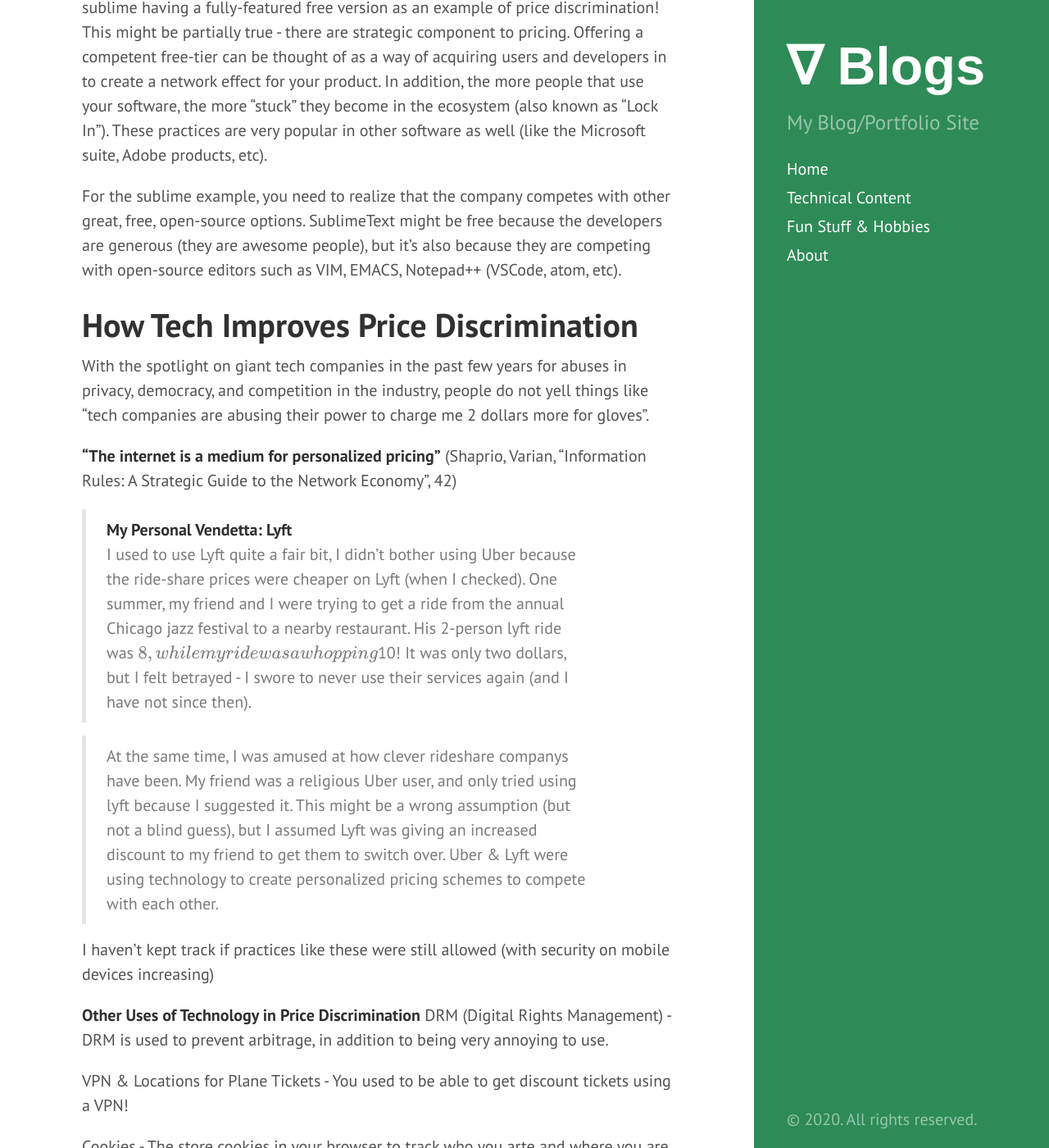
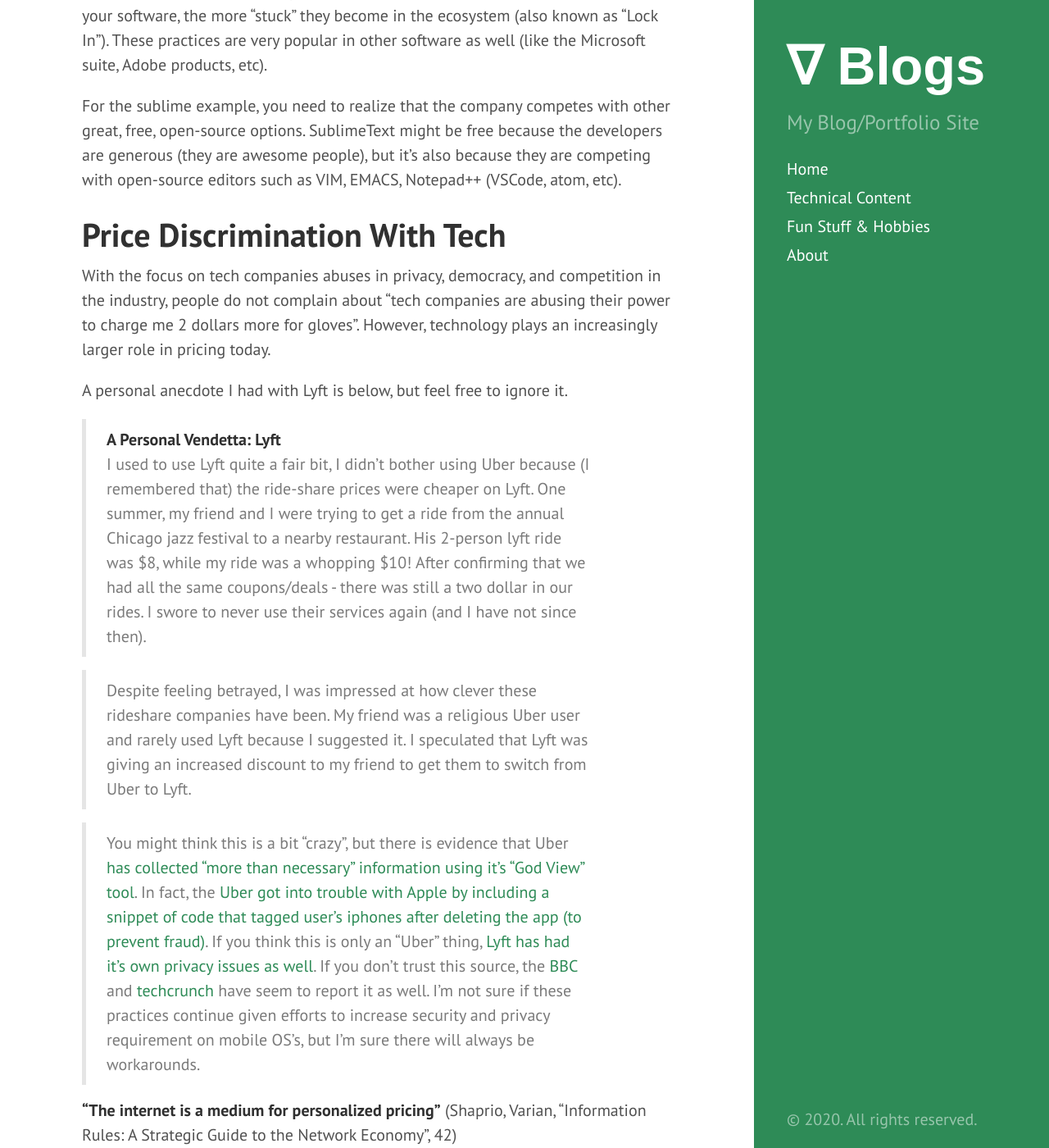
Before and after one commit to tedkim97/tedkim97.github.io, a Jekyll site: the page built from _posts/2019-03-02-price_disc_seg.md, in a window 1280 px wide and 1400 px high, scrolled down 17244 px. Shown: the whole window at 82% size. Built offline with Jekyll 4.4.1, drawn with Linux system fonts in a browser that asks for light colours; formulas are drawn with MathJax 3; some of the changed text lies outside the part shown.

Commit message:
aosidjaosdij

```diff
--- a/_posts/2019-03-02-price_disc_seg.md
+++ b/_posts/2019-03-02-price_disc_seg.md
@@ -207,10 +199,11 @@ It is important to note that pricing adobe suite for students is more than just
 
 ##### Operating Systems (Windows, Redhat)
 
-**Windows 10**
+###### Windows 10
 Microsoft sells it's non-server operating systems in three tiers: Windows 10 Home, Pro, and "Pro for workstations". In fact, not only does Microsoft price discriminate by offering different versions of their operating system, but also through differential pricing in different geographic locations!
 
-**Differentiation by Versioning**
+###### Differentiation by Versioning
+
 Below is a basic table of the operating system versions and their "features". [The data was taken from the Microsoft Store](https://www.microsoft.com/en-us/store/b/windows?activetab=tab%3ashopwindows10). I'm not going to list all of the differences, but it's important to know that the most expensive tier has "all" of the features.
 
 |OS Version          			 | Price 	 | Features                    |
@@ -242,7 +237,7 @@ in addition to having sway over development of what they need,
 and longer support cycles.
 
 
-##### Database Services (Mongodb)
+##### Database Services (MongoDB)
 MongoDB offers many different services and products (so much that I can't keep track of everything). For now, let's focus on their main database software. MongoDB segments their prices based on versioning.
 
 MongoDB offers both a "Community" and "Enterprise" version of their database software - that are almost identical feature. The core database system and its features are the same among both features (same encryption, memory & storage limits, scalability, etc). However, the "enterprise" software has add-ons and extra services that greatly increase the quality of life for enterprises. [The full list is here](https://www.mongodb.com/products/mongodb-enterprise-advanced), but some examples include monitoring software, 24/7 support team, visualization tools, security tools, training, etc.
@@ -265,17 +260,24 @@ Pricing has a strategic component beyond taking as much money as they can. We sa
 
 For the sublime example, you need to realize that the company competes with other great, free, open-source options. SublimeText might be free because the developers are generous (they are awesome people), but it's also because they are competing with open-source editors such as VIM, EMACS, Notepad++ (VSCode, atom, etc).
 
-# How Tech Improves Price Discrimination
-With the spotlight on giant tech companies in the past few years for abuses in privacy, democracy, and competition in the industry, people do not yell things like "tech companies are abusing their power to charge me 2 dollars more for gloves".
+# Price Discrimination With Tech
+With the focus on tech companies abuses in privacy, democracy, and competition in the industry, people do not complain about "tech companies are abusing their power to charge me 2 dollars more for gloves". However, technology plays an increasingly larger role in pricing today.
+
+A personal anecdote I had with Lyft is below, but feel free to ignore it.
+
+>**A Personal Vendetta: Lyft**
+I used to use Lyft quite a fair bit, I didn't bother using Uber because (I remembered that) the ride-share prices were cheaper on Lyft. One summer, my friend and I were trying to get a ride from the annual Chicago jazz festival to a nearby restaurant. His 2-person lyft ride was \\$8, while my ride was a whopping \\$10! After confirming that we had all the same coupons/deals - there was still a two dollar in our rides. I swore to never use their services again (and I have not since then).
+
+> Despite feeling betrayed, I was impressed at how clever these rideshare companies have been. My friend was a religious Uber user and rarely used Lyft because I suggested it. I speculated that Lyft was giving an increased discount to my friend to get them to switch from Uber to Lyft.
+
+> You might think this is a bit "crazy", but there is evidence that Uber [has collected "more than necessary" information using it's "God View" tool](https://www.wired.com/insights/2015/01/uber-privacy-woes-cautionary-tale/). In fact, the [Uber got into trouble with Apple by including a snippet of code that tagged user's iphones after deleting the app (to prevent fraud)](https://www.nytimes.com/2017/04/23/technology/travis-kalanick-pushes-uber-and-himself-to-the-precipice.html?_r=1). If you think this is only an "Uber" thing, [Lyft has had it's own privacy issues as well](https://www.theinformation.com/articles/lyft-moves-to-restrict-employee-access-to-customer-data). If you don't trust this source, the [BBC](https://www.bbc.com/news/technology-42827636) and [techcrunch](https://techcrunch.com/2018/01/25/lyft-god-view/) have seem to report it as well. I'm not sure if these practices continue given efforts to increase security and privacy requirement on mobile OS's, but I'm sure there will always be workarounds.
+
 
 **"The internet is a medium for personalized pricing"** (Shaprio, Varian, "Information Rules: A Strategic Guide to the Network Economy", 42)
 
->**My Personal Vendetta: Lyft**
-I used to use Lyft quite a fair bit, I didn't bother using Uber because the ride-share prices were cheaper on Lyft (when I checked). One summer, my friend and I were trying to get a ride from the annual Chicago jazz festival to a nearby restaurant. His 2-person lyft ride was $8, while my ride was a whopping $10! It was only two dollars, but I felt betrayed - I swore to never use their services again (and I have not since then).
+Even before "Deep Learning" became a thing, people understood that technology has large potential to augment price segmentation.
 
-> At the same time, I was amused at how clever rideshare companys have been. My friend was a religious Uber user, and only tried using lyft because I suggested it. This might be a wrong assumption (but not a blind guess), but I assumed Lyft was giving an increased discount to my friend to get them to switch over. Uber & Lyft were using technology to create personalized pricing schemes to compete with each other.
 
-I haven't kept track if practices like these were still allowed (with security on mobile devices increasing)
 
 **Other Uses of Technology in Price Discrimination**
 DRM (Digital Rights Management) - DRM is used to prevent arbitrage, in addition to being very annoying to use.
@@ -390,4 +392,4 @@ https://theconversation.com/the-economics-behind-ubers-new-pricing-model-78180#:
 
 
 # Corrections, Complaints, Questions?
-Did I get something wrong, misinterpret something, or do you have a question? I'll gladly chat - email me at nablags97 [at] gmail.com.
+Did I get something wrong, misinterpret something, or do you have a question? I'll gladly chat - email me at nablags97[at]gmail.com.
```
Also changed, not shown: other parts of _posts/2019-03-02-price_disc_seg.md (+6 -12 lines).
